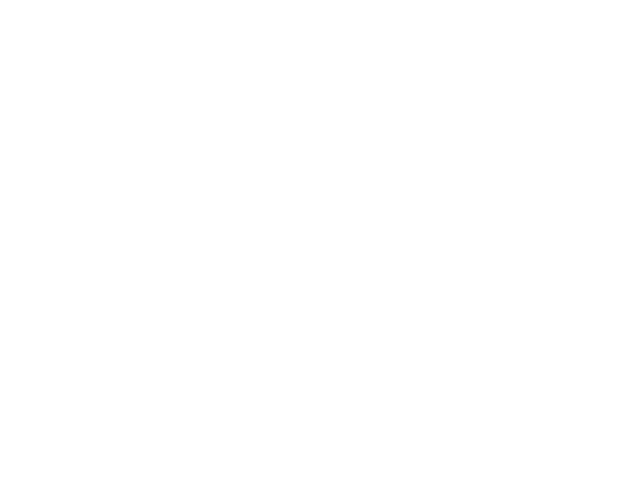
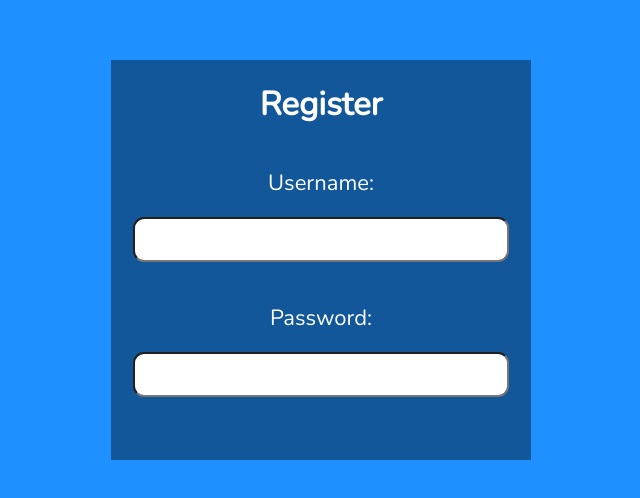
Before and after one commit to Joseph1818/Wikimedia-api-react, a React (Create React App) app: page / in a window 1280 px wide. Shown: the part 140-638 px from the top of the page, without its empty margins (319-959 px from the left). Built offline with nearby package versions, Linux system fonts and the light colour scheme.

Commit message:
3rd, commit

```diff
--- a/package.json
+++ b/package.json
@@ -3,9 +3,14 @@
   "version": "0.1.0",
   "private": true,
   "dependencies": {
+    "@fortawesome/fontawesome-svg-core": "^6.5.1",
+    "@fortawesome/free-brands-svg-icons": "^6.5.1",
+    "@fortawesome/free-solid-svg-icons": "^6.5.1",
+    "@fortawesome/react-fontawesome": "^0.2.0",
     "@testing-library/jest-dom": "^5.17.0",
     "@testing-library/react": "^13.4.0",
     "@testing-library/user-event": "^13.5.0",
+    "font-awesome": "^4.7.0",
     "react": "^18.2.0",
     "react-dom": "^18.2.0",
     "react-scripts": "5.0.1",
--- a/public/index.html
+++ b/public/index.html
@@ -12,8 +12,12 @@
 
 <body>
   <noscript>You need to enable JavaScript to run this app.</noscript>
-  <div id="root"></div>
+  <div id="root">
 
+
+  </div>
+
+  <script src="https://kit.fontawesome.com/86cee3cac9.js" crossorigin="anonymous"></script>
 </body>
 
 </html>
--- a/src/App.js
+++ b/src/App.js
@@ -1,7 +1,12 @@
 import "./App.css";
+import Register from "./register";
 
 function App() {
-  return <div className="App"></div>;
+  return (
+    <main className="App">
+      <Register />
+    </main>
+  );
 }
 
 export default App;
--- a/src/index.css
+++ b/src/index.css
@@ -1,13 +1,114 @@
-body {
-  margin: 0;
-  font-family: -apple-system, BlinkMacSystemFont, 'Segoe UI', 'Roboto', 'Oxygen',
-    'Ubuntu', 'Cantarell', 'Fira Sans', 'Droid Sans', 'Helvetica Neue',
-    sans-serif;
-  -webkit-font-smoothing: antialiased;
-  -moz-osx-font-smoothing: grayscale;
+@import url('https://fonts.googleapis.com/css2?family=Nunito&display=swap');
+
+* {
+    margin: 0;
+    padding: 0;
+    box-sizing: border-box;
 }
 
-code {
-  font-family: source-code-pro, Menlo, Monaco, Consolas, 'Courier New',
-    monospace;
+html {
+    font-family: 'Nunito', sans-serif;
+    font-size: 22px;
+    color: #fff;
 }
+
+body {
+    min-height: 100vh;
+    background-color: dodgerblue;
+}
+
+.App {
+  display: flex;
+  flex-direction: column;
+  justify-content: center;
+  align-items: center;
+  min-height: 100vh;
+  padding: 1rem 0.5rem;
+}
+
+section {
+    width: 100%;
+    max-width: 420px;
+    min-height: 400px;
+    display: flex;
+    flex-direction: column;
+    justify-content: flex-start;
+    padding: 1rem;
+    background-color: rgba(0,0,0,0.4);
+}
+
+form {
+    display: flex;
+    flex-direction: column;
+    justify-content: space-evenly;
+    flex-grow: 1;
+    padding-bottom: 1rem;
+}
+
+a, a:visited {
+    color: #fff;
+}
+
+input[type="text"],
+input[type="password"],
+button,
+textarea {
+  font-family: 'Nunito', sans-serif;
+  font-size: 22px;
+  padding: 0.25rem;
+  border-radius: 0.5rem;
+}
+
+label,
+button {
+  margin-top: 1rem;
+}
+
+button {
+  padding: 0.5rem;
+}
+
+.instructions {
+    font-size: 0.75rem;
+    border-radius: 0.5rem;
+    background: #000;
+    color: #fff;
+    padding: 0.25rem;
+    position: relative;
+    bottom: -10px;
+}
+
+.instructions > svg {
+    margin-right: 0.25rem;
+}
+
+.offscreen {
+    position: absolute;
+    left: -9999px;
+}
+
+.hide {
+    display: none;
+}
+
+.valid {
+    color: limegreen;
+    margin-left: 0.25rem;
+}
+
+.invalid {
+    color: red;
+    margin-left: 0.25rem;
+}
+
+.errmsg {
+    background-color: lightpink;
+    color: firebrick;
+    font-weight: bold;
+    padding: 0.5rem;
+    margin-bottom: 0.5rem;
+}
+
+.line {
+    display: inline-block;
+}
--- /dev/null
+++ b/src/register.js
@@ -0,0 +1,147 @@
+import { useRef, useState, useEffect } from "react";
+import {
+  faCheck,
+  faTimes,
+  faInfoCircle,
+} from "@fortawesome/free-solid-svg-icons";
+import { FontAwesomeIcon } from "@fortawesome/react-fontawesome";
+
+const USER_REGEX = /^[A-z][A-z0-9-_]{3,23}$/;
+const PWD_REGEX = /^(?=.*[a-z])(?=.*[A-Z])(?=.*[0-9])(?=.*[!@#$%]).{8,24}$/;
+
+const Register = () => {
+  // set The focus on user input and user error
+  const userRef = useRef();
+  const errRef = useRef();
+
+  // useState
+
+  const [user, setUser] = useState("");
+  const [validName, setValidName] = useState(false);
+  const [userFocus, setUserFocus] = useState(false);
+
+  const [pwd, setPwd] = useState("");
+  const [validPwd, setValidPwd] = useState(false);
+  const [pwdFocus, setPwdFocus] = useState(false);
+
+  const [matchPwd, setMacthPwd] = useState("");
+  const [validMatch, setValidMatch] = useState(false);
+  const [matchFocus, setMatchFocus] = useState(false);
+
+  const [errMsg, setErrMsg] = useState(false);
+  const [success, setSuccess] = useState(false);
+
+  // Setting the focus when the components load.On the username input.
+  useEffect(() => {
+    // useRef.current.focus();
+  }, []);
+
+  // apply to the username. this is where we validate the username.
+  useEffect(() => {
+    const result = USER_REGEX.test(user);
+    console.log(result);
+    console.log(user);
+    setValidName(result);
+  }, [user]);
+
+  // Password useffect
+  useEffect(() => {
+    const result = PWD_REGEX.test(pwd);
+    console.log(result);
+    console.log(pwd);
+    setValidPwd(result);
+    const match = pwd === matchPwd;
+    setValidMatch(match);
+  }, [pwd, matchPwd]);
+
+  // error message useEffect.
+  useEffect(() => {
+    setErrMsg("");
+  }, [user, pwd, matchPwd]);
+
+  return (
+    <section>
+      <p
+        ref={errRef}
+        className={errMsg ? "errmsg" : "offScreen"}
+        aria-live="assertive"
+      >
+        {errMsg}
+      </p>
+      <h1>Register</h1>
+      <form>
+        <label htmlFor="username">
+          Username:
+          <span className={validName ? "valid" : "hide"}>
+            <FontAwesomeIcon icon={faCheck} />
+          </span>
+          <span className={validName || !user ? "hide" : "invalid"}>
+            <FontAwesomeIcon icon={faTimes} />
+          </span>
+        </label>
+        <input
+          type="text"
+          id="username"
+          ref={userRef}
+          autoComplete="off"
+          onChange={(e) => setUser(e.target.value)}
+          required
+          aria-invalid={validName ? "false" : "true"}
+          aria-describedby="uidnote"
+          onFocus={() => setUserFocus(true)}
+          onBlur={() => setUserFocus(false)}
+        ></input>
+        <p
+          id="uidnote"
+          className={
+            userFocus && user && !validName ? "instructions" : "offscreen"
+          }
+        >
+          <FontAwesomeIcon icon={faInfoCircle} />
+          4 to 24 characters.
+          <br />
+          Must begin with a letter. <br />
+          Letters,numbers, underscores,Hyphens allowed.
+        </p>
+
+        <label htmlFor="password">
+          Password:
+          <span className={validPwd ? "valid" : "hide"}>
+            <FontAwesomeIcon icon={faCheck} />
+          </span>
+          <span className={validPwd || !pwd ? "hide" : "invalid"}>
+            <FontAwesomeIcon icon={faTimes} />
+          </span>
+        </label>
+
+        <input
+          type="password"
+          id="password"
+          onChange={(e) => setPwd(e.target.value)}
+          required
+          aria-invalid={validPwd ? "false" : "true"}
+          aria-describedby="pwdnote"
+          onFocus={() => setUserFocus(true)}
+          onBlur={() => setUserFocus(false)}
+        ></input>
+        <p
+          id="pwdnote"
+          className={pwdFocus && !validPwd ? "instructions" : "offscreen"}
+        >
+          <FontAwesomeIcon icon={faInfoCircle} />
+          8 to 24 characters.
+          <br />
+          Must include uppercase and lowercase letters, a number and special
+          character.
+          <br />
+          allowed special character characters:{" "}
+          <span arial-label="exclamation mark">
+
+          </span>
+        </p>
+      </form>
+    </section>
+  );
+};
+
+export default Register;
```
Also changed, not shown: 1 other file (tests, documents, lock files or other folders).
